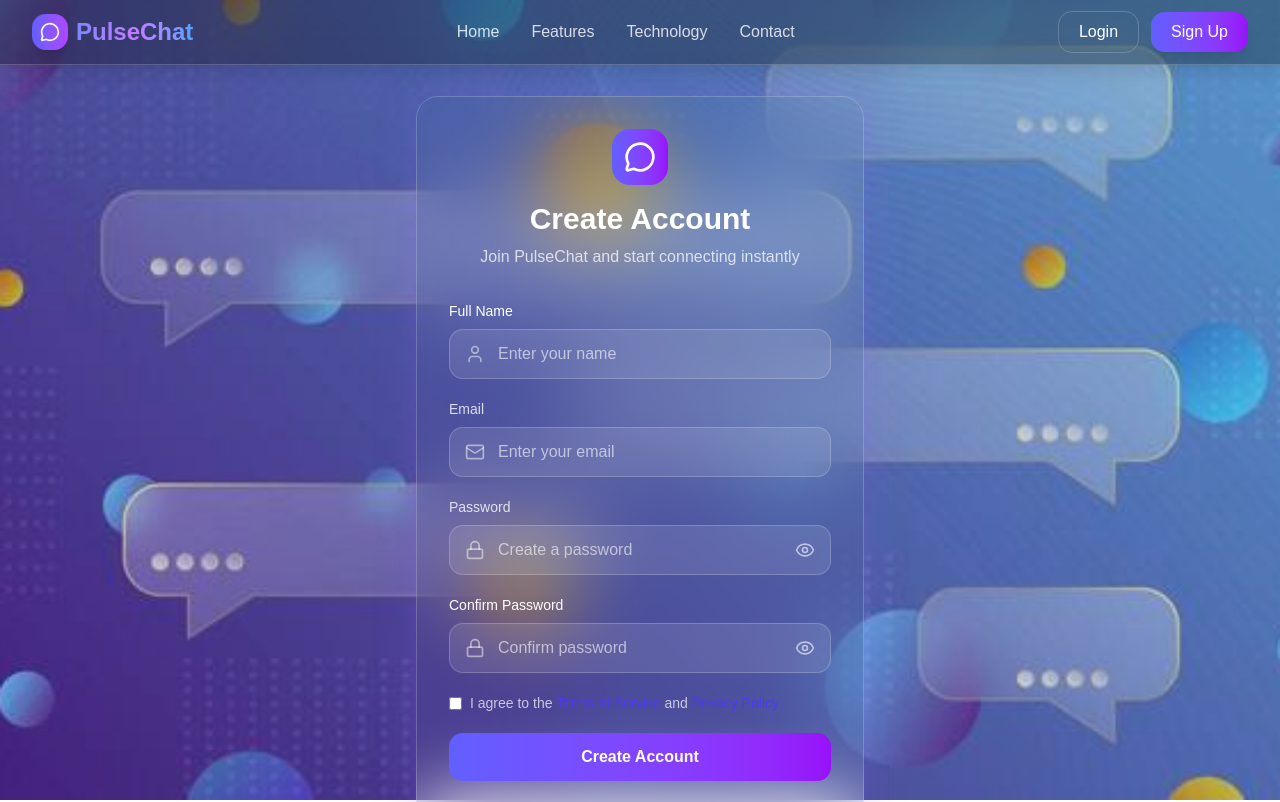
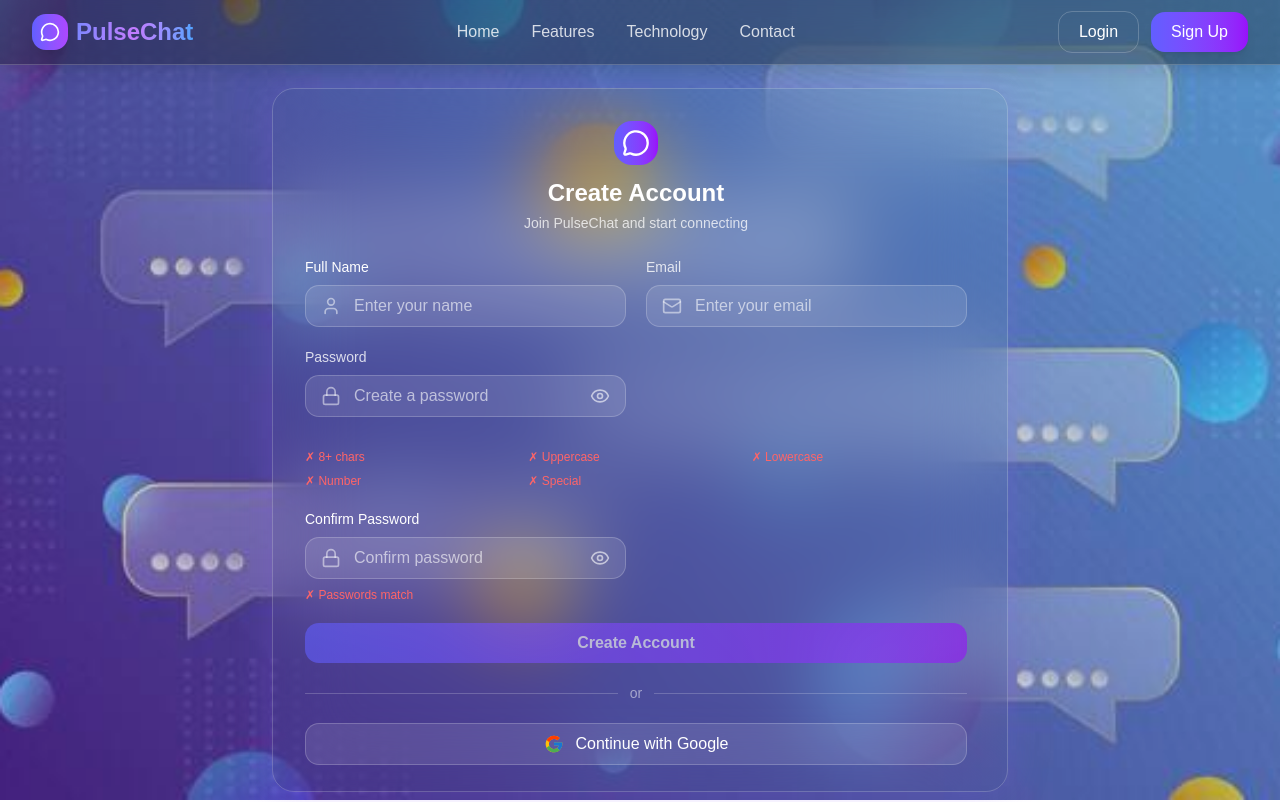
Before and after one commit to priyanshukumar55a-cmyk/PulseChat, a React (Vite) app in the folder frontend/: page /signup in a window 1280 px wide. Shown: the top 802 px of the page. Built offline with nearby package versions, Linux system fonts and the light colour scheme.

Commit message:
enhanced: authentication

```diff
--- a/frontend/src/Pages/Login.jsx
+++ b/frontend/src/Pages/Login.jsx
@@ -1,16 +1,26 @@
-import { useState } from "react";
+import { useState, useEffect } from "react";
 import { Eye, EyeOff, Mail, Lock, MessageCircle } from "lucide-react";
-import { Form, Link } from "react-router-dom";
+import {  Link, useNavigate } from "react-router-dom";
 import { FcGoogle } from "react-icons/fc";
 import { toast } from "sonner";
 import axios from "axios";
+import { Loader2 } from "lucide-react";
 
 export default function Login() {
+  const navigate = useNavigate();
+  useEffect(() => {
+    const prev = document.body.style.overflow;
+    document.body.style.overflow = "hidden";
+    return () => {
+      document.body.style.overflow = prev;
+    };
+  }, []);
   const [showPassword, setShowPassword] = useState(false);
   const [formData, setFormData] = useState({
     email: "",
     password:"",
   })
+  const [loading, setLoading] = useState(false);
 
   const handleChange = (e) => {
     setFormData({
@@ -21,7 +31,7 @@ export default function Login() {
 
   const handleSubmit = async (e) => {
     e.preventDefault();
-    console.log("Submit clicked");
+    setLoading(true)
 
       try {
         const res = await axios.post("http://localhost:3001/api/user/login", {
@@ -29,37 +39,46 @@ export default function Login() {
           password: formData.password,
         });
 
-        toast.success("Login Successfull")
+        toast.success("Login Successfull!");
+        // Store token if using JWT
+        localStorage.setItem("token", res.data.token);
+        navigate("/");
         console.log(res.data);
       } catch (err) {
         toast.error("Error Occured!");
         console.error(err.response?.data || err.message);
+      } finally {
+        setLoading(false)
       }
     };
 
   return (
-    <div className="relative min-h-screen flex items-center justify-center px-4 pt-25 pb-10">
-      {/* Login Card */}
-      <div className="relative z-10 w-full max-w-md">
-        <div className="backdrop-blur-2xl  border border-white/20 rounded-3xl p-8 shadow-2xl ">
+    <div className="relative flex items-center justify-center px-4 mt-16 min-h-[calc(100vh-4rem)] overflow-hidden">
+      <div className="relative z-10 w-140 max-w-3xl px-4">
+        <div className="backdrop-blur-2xl border border-white/20 rounded-3xl p-6 md:px-8 shadow-2xl max-h-[calc(100vh-6rem)]">
+          <div className="overflow-y-auto max-h-[calc(100vh-9rem)] pr-2">
             {/* Logo */}
-          <div className="flex flex-col items-center mb-8">
-            <div className="p-3 rounded-2xl bg-gradient-to-r from-indigo-500 to-purple-600">
-              <MessageCircle className="w-8 h-8 text-white" />
+            <div className="flex flex-col items-center mb-6">
+              <div className="p-2 rounded-2xl bg-gradient-to-r from-indigo-500 to-purple-600">
+                <MessageCircle className="w-7 h-7 text-white" />
               </div>
 
-            <h1 className="mt-4 text-3xl font-bold text-white">Welcome Back</h1>
+              <h1 className="mt-3 text-2xl font-bold text-white">
+                Welcome Back
+              </h1>
 
-            <p className="text-white/75 mt-2 text-center">
+              <p className="text-white/75 mt-1 text-center text-sm">
                 Sign in to continue your conversations
               </p>
             </div>
 
             {/* Form */}
-          <form onSubmit={handleSubmit} className="space-y-5">
+            <form onSubmit={handleSubmit} className="space-y-4">
               {/* Email */}
               <div>
-              <label className="block text-sm text-white/80 mb-2">Email</label>
+                <label className="block text-sm text-white/80 mb-2">
+                  Email
+                </label>
 
                 <div className="relative">
                   <Mail className="absolute left-4 top-1/2 -translate-y-1/2 text-white/50 w-5 h-5" />
@@ -71,7 +90,7 @@ export default function Login() {
                     value={formData.email}
                     type="email"
                     placeholder="Enter your email"
-                  className="w-full pl-12 pr-4 py-3 rounded-xl bg-white/10 border border-white/20 text-white placeholder:text-white/60 outline-none focus:ring-2 focus:ring-indigo-500"
+                    className="w-full pl-12 pr-4 py-2 rounded-xl bg-white/10 border border-white/20 text-white placeholder:text-white/60 outline-none focus:ring-2 focus:ring-indigo-500"
                   />
                 </div>
               </div>
@@ -92,7 +111,7 @@ export default function Login() {
                     value={formData.password}
                     type={showPassword ? "text" : "password"}
                     placeholder="Enter your password"
-                  className="w-full pl-12 pr-12 py-3 rounded-xl bg-white/10 border border-white/20 text-white placeholder:text-white/60 outline-none focus:ring-2 focus:ring-indigo-500"
+                    className="w-full pl-12 pr-10 py-2 rounded-xl bg-white/10 border border-white/20 text-white placeholder:text-white/60 outline-none focus:ring-2 focus:ring-indigo-500"
                   />
 
                   <button
@@ -130,22 +149,17 @@ export default function Login() {
               {/* Login Button */}
               <button
                 type="submit"
-              className="
-                w-full
-                py-3
-                rounded-xl
-                bg-gradient-to-r
-                from-indigo-500
-                to-purple-600
-                text-white
-                font-semibold
-                hover:scale-[1.02]
-                hover:shadow-[0_0_25px_rgba(139,92,246,0.5)]
-                transition-all
-                duration-300
-              "
+                disabled={loading}
+                className="w-full py-2 rounded-xl bg-gradient-to-r from-indigo-500 to-purple-600 text-white font-semibold hover:scale-[1.02] hover:shadow-[0_0_25px_rgba(139,92,246,0.5)] transition-all duration-300"
               >
-              Sign In
+                {loading ? (
+                  <div className="justify-center flex items-center gap-3">
+                    <Loader2 className="h-5 w-5 animate-spin" />
+                    <span>Signing In...</span>
+                  </div>
+                ) : (
+                  "Sign In"
+                )}
               </button>
 
               {/* Divider */}
@@ -158,22 +172,7 @@ export default function Login() {
               {/* Google Login */}
               <button
                 type="button"
-              className="
-                w-full
-                py-3
-                rounded-xl
-                bg-white/10
-                border
-                border-white/20
-                text-white
-                hover:bg-white/15
-                transition
-                hover:cursor-pointer
-                flex
-                items-center
-                justify-center
-                gap-2
-              "
+                className="w-full py-2 rounded-xl bg-white/10 border border-white/20 text-white hover:bg-white/15 transition hover:cursor-pointer flex items-center justify-center gap-2"
               >
                 <FcGoogle className="w-5 h-5" />
                 Continue with Google
@@ -181,7 +180,7 @@ export default function Login() {
             </form>
 
             {/* Footer */}
-          <p className="text-center text-white/70 mt-6">
+            <p className="text-center text-white/70 mt-4">
               Don't have an account?{" "}
               <Link
                 to="/signup"
@@ -190,11 +189,12 @@ export default function Login() {
                 Sign Up
               </Link>
             </p>
-          <p className="text-white/50 text-sm text-center mt-4">
+            <p className="text-white/50 text-sm text-center mt-3">
               Secure • Real-time • End-to-End Conversations
             </p>
           </div>
         </div>
       </div>
+    </div>
   );
 }
--- a/frontend/src/Pages/Signup.jsx
+++ b/frontend/src/Pages/Signup.jsx
@@ -1,13 +1,22 @@
-import { useState } from "react";
-import { Eye, EyeOff, Mail, Lock, User, MessageCircle } from "lucide-react";
+import { useState, useEffect } from "react";
+import { Eye, EyeOff, Mail, Lock, User, MessageCircle, Loader2 } from "lucide-react";
 import { FcGoogle } from "react-icons/fc";
-import { Link } from "react-router-dom";
+import { Link, useNavigate } from "react-router-dom";
 import axios from "axios";
-import { toast, Toaster } from "sonner";
+import { toast } from "sonner";
 
 export default function Signup() {
+  const navigate = useNavigate();
+  useEffect(() => {
+    const prev = document.body.style.overflow;
+    document.body.style.overflow = "hidden";
+    return () => {
+      document.body.style.overflow = prev;
+    };
+  }, []);
   const [showPassword, setShowPassword] = useState(false);
   const [showConfirmPassword, setShowConfirmPassword] = useState(false);
+  const [loading, setLoading] = useState(false);
 
   const [formData, setFormData] = useState({
     name: "",
@@ -15,6 +24,17 @@ export default function Signup() {
     password: "",
     confirmPassword: "",
   });
+
+  const password = formData.password;
+  const passwordChecks = {
+    length: password.length >= 8,
+    uppercase: /[A-Z]/.test(password),
+    lowercase: /[a-z]/.test(password),
+    number: /\d/.test(password),
+    special: /[@$!%*?&]/.test(password),
+  };
+
+  const isPasswordValid = Object.values(passwordChecks).every(Boolean);
 
   const handleChange = (e) => {
     setFormData({
@@ -27,65 +47,81 @@ export default function Signup() {
     e.preventDefault();
 
     if (formData.password !== formData.confirmPassword) {
-      toast.error("Passwords do not match");
+      toast.error("Passwords do not match!");
+      return;
+    }
+
+    const nameRegex = /^[A-Za-z ]+$/;
+    const emailRegex = /^[^\s@]+@[^\s@]+\.[^\s@]+$/;
+
+    if (!nameRegex.test(formData.name)) {
+      toast.error("Name can only contain letters");
+      return;
+    }
+
+    if (!emailRegex.test(formData.email)) {
+      toast.error("Please enter a valid email address");
       return;
     }
 
     try {
+      setLoading(true);
       const res = await axios.post("http://localhost:3001/api/user/register", {
         username: formData.name,
         email: formData.email,
         password: formData.password,
       });
 
-      toast.success("Registration Successfull")
-      console.log(res.data);
+      toast.success("Registration Successfull!");
+      setFormData({
+        name: "",
+        email: "",
+        password: "",
+        confirmPassword: "",
+      });
+      setTimeout(() => {
+        navigate("/login");
+      }, 1500);
     } catch (err) {
       toast.error("Error Occured!");
-      console.error(err.response?.data || err.message);
+    } finally {
+      setLoading(false)
     }
   };
 
   return (
-    <div className="relative min-h-screen flex items-center justify-center px-4 pt-24 pb-10">
-      <div className="relative z-10 w-full max-w-md">
+    <div className="relative flex items-center justify-center px-4 py-6 mt-16 min-h-[calc(100vh-4rem)]">
+      <div className="relative z-10 w-full max-w-3xl px-4">
         <div
-          className="
-          backdrop-blur-2xl
-          border border-white/20
-          rounded-3xl
-          p-8
-          shadow-[0_0_40px_rgba(139,92,246,0.25)]
-        "
+          className={
+            "backdrop-blur-2xl border border-white/20 rounded-3xl p-6 md:p-8 shadow-[0_0_40px_rgba(139,92,246,0.25)] max-h-[calc(100vh-6rem)]"
+          }
         >
+          <div className="overflow-auto max-h-[calc(100vh-9rem)] pr-2 scrollbar-none">
             {/* Logo */}
-          <div className="flex flex-col items-center mb-8">
-            <div
-              className="
-              p-3 rounded-2xl
-              bg-gradient-to-r
-              from-indigo-500
-              to-purple-600
-              hover:rotate-12
-              transition-all duration-300
-            "
-            >
-              <MessageCircle className="w-8 h-8 text-white" />
+            <div className="flex flex-col items-center mb-6">
+              <div className="p-2 rounded-2xl bg-gradient-to-r from-indigo-500 to-purple-600 transition-all duration-300">
+                <MessageCircle className="w-7 h-7 text-white" />
               </div>
 
-            <h1 className="mt-4 text-3xl font-bold text-white">
+              <h1 className="mt-3 text-2xl font-bold text-white">
                 Create Account
               </h1>
 
-            <p className="text-white/75 mt-2 text-center">
-              Join PulseChat and start connecting instantly
+              <p className="text-white/75 mt-1 text-center text-sm">
+                Join PulseChat and start connecting
               </p>
             </div>
 
-          <form className="space-y-5" onSubmit={handleSubmit}>
+            <form
+              className="grid gap-4 md:grid-cols-2 md:gap-5"
+              onSubmit={handleSubmit}
+            >
               {/* Name */}
               <div>
-              <label className="block text-sm text-white mb-2">Full Name</label>
+                <label className="block text-sm text-white mb-2">
+                  Full Name
+                </label>
 
                 <div className="relative">
                   <User className="absolute left-4 top-1/2 -translate-y-1/2 text-white/50 w-5 h-5" />
@@ -97,25 +133,16 @@ export default function Signup() {
                     name="name"
                     value={formData.name}
                     onChange={handleChange}
-                  className="
-                    w-full
-                    pl-12 pr-4 py-3
-                    rounded-xl
-                    bg-white/10
-                    border border-white/20
-                    text-white
-                    placeholder:text-white/60
-                    outline-none
-                    focus:ring-2
-                    focus:ring-indigo-500
-                  "
+                    className="w-full pl-12 pr-4 py-2 rounded-xl bg-white/10 border border-white/20 text-white placeholder:text-white/60 outline-none focus:ring-2 focus:ring-indigo-500"
                   />
                 </div>
               </div>
 
               {/* Email */}
               <div>
-              <label className="block text-sm text-white/80 mb-2">Email</label>
+                <label className="block text-sm text-white/80 mb-2">
+                  Email
+                </label>
 
                 <div className="relative">
                   <Mail className="absolute left-4 top-1/2 -translate-y-1/2 text-white/50 w-5 h-5" />
@@ -127,18 +154,7 @@ export default function Signup() {
                     name="email"
                     value={formData.email}
                     onChange={handleChange}
-                  className="
-                    w-full
-                    pl-12 pr-4 py-3
-                    rounded-xl
-                    bg-white/10
-                    border border-white/20
-                    text-white
-                    placeholder:text-white/60
-                    outline-none
-                    focus:ring-2
-                    focus:ring-indigo-500
-                  "
+                    className="w-full pl-12 pr-4 py-2 rounded-xl bg-white/10 border border-white/20 text-white placeholder:text-white/60 outline-none focus:ring-2 focus:ring-indigo-500"
                   />
                 </div>
               </div>
@@ -159,18 +175,7 @@ export default function Signup() {
                     name="password"
                     value={formData.password}
                     onChange={handleChange}
-                  className="
-                    w-full
-                    pl-12 pr-12 py-3
-                    rounded-xl
-                    bg-white/10
-                    border border-white/20
-                    text-white
-                    placeholder:text-white/60
-                    outline-none
-                    focus:ring-2
-                    focus:ring-indigo-500
-                  "
+                    className="w-full pl-12 pr-10 py-2 rounded-xl bg-white/10 border border-white/20 text-white placeholder:text-white/60 outline-none focus:ring-2 focus:ring-indigo-500"
                   />
 
                   <button
@@ -185,6 +190,44 @@ export default function Signup() {
                     )}
                   </button>
                 </div>
+              </div>
+
+              <div className="md:col-span-2 mt-3 grid grid-cols-2 md:grid-cols-3 gap-2 text-xs">
+                <p
+                  className={
+                    passwordChecks.length ? "text-green-400" : "text-red-400"
+                  }
+                >
+                  {passwordChecks.length ? "✓" : "✗"} 8+ chars
+                </p>
+                <p
+                  className={
+                    passwordChecks.uppercase ? "text-green-400" : "text-red-400"
+                  }
+                >
+                  {passwordChecks.uppercase ? "✓" : "✗"} Uppercase
+                </p>
+                <p
+                  className={
+                    passwordChecks.lowercase ? "text-green-400" : "text-red-400"
+                  }
+                >
+                  {passwordChecks.lowercase ? "✓" : "✗"} Lowercase
+                </p>
+                <p
+                  className={
+                    passwordChecks.number ? "text-green-400" : "text-red-400"
+                  }
+                >
+                  {passwordChecks.number ? "✓" : "✗"} Number
+                </p>
+                <p
+                  className={
+                    passwordChecks.special ? "text-green-400" : "text-red-400"
+                  }
+                >
+                  {passwordChecks.special ? "✓" : "✗"} Special
+                </p>
               </div>
 
               {/* Confirm Password */}
@@ -203,18 +246,7 @@ export default function Signup() {
                     placeholder="Confirm password"
                     value={formData.confirmPassword}
                     onChange={handleChange}
-                  className="
-                    w-full
-                    pl-12 pr-12 py-3
-                    rounded-xl
-                    bg-white/10
-                    border border-white/20
-                    text-white
-                    placeholder:text-white/60
-                    outline-none
-                    focus:ring-2
-                    focus:ring-indigo-500
-                  "
+                    className="w-full pl-12 pr-10 py-2 rounded-xl bg-white/10 border border-white/20 text-white placeholder:text-white/60 outline-none focus:ring-2 focus:ring-indigo-500"
                   />
 
                   <button
@@ -229,54 +261,40 @@ export default function Signup() {
                     )}
                   </button>
                 </div>
+                <div className="mt-2 text-xs">
+                  <p
+                    className={
+                      password && password === formData.confirmPassword
+                        ? "text-green-400"
+                        : "text-red-400"
+                    }
+                  >
+                    {password && password === formData.confirmPassword
+                      ? "✓"
+                      : "✗"}{" "}
+                    Passwords match
+                  </p>
                 </div>
-
-            {/* Terms */}
-            <label className="flex items-start gap-2 text-sm text-white/70 hover:cursor-pointer">
-              <input required type="checkbox" className="mt-1 accent-indigo-500" />
-
-              <span>
-                I agree to the{" "}
-                <button
-                  type="button"
-                  className="text-indigo-600 hover:text-indigo-300"
-                >
-                  Terms of Service
-                </button>{" "}
-                and{" "}
-                <button
-                  type="button"
-                  className="text-indigo-600 hover:text-indigo-300"
-                >
-                  Privacy Policy
-                </button>
-              </span>
-            </label>
+              </div>
 
               {/* Signup Button */}
                 <button
                   type="submit"
-              className="
-                w-full
-                py-3
-                rounded-xl
-                bg-gradient-to-r
-                from-indigo-500
-                to-purple-600
-                text-white
-                font-semibold
-                hover:scale-[1.02]
-                hover:shadow-[0_0_25px_rgba(139,92,246,0.5)]
-                transition-all
-                duration-300
-                hover:cursor-pointer
-              "
+                  disabled={!isPasswordValid || loading}
+                  className={`w-full md:col-span-2 py-2 rounded-xl bg-gradient-to-r from-indigo-500 to-purple-600 text-white font-semibold hover:scale-[1.02] hover:shadow-[0_0_25px_rgba(139,92,246,0.5)] transition-all duration-300 ${isPasswordValid ? "hover:scale-[1.02] hover:cursor-pointer" : " cursor-not-allowed opacity-60"}`}
                 >
-              Create Account
+                {loading ? (
+                  <div className="justify-center flex items-center gap-3">
+                    <Loader2 className="h-5 w-5 animate-spin" />
+                    <span>Creating Account...</span>
+                  </div>
+                ) : (
+                  "Create Account"
+                )}
               </button>
 
               {/* Divider */}
-            <div className="flex items-center gap-3">
+              <div className="flex items-center gap-3 md:col-span-2">
                 <div className="h-px flex-1 bg-white/20" />
                 <span className="text-white/50 text-sm">or</span>
                 <div className="h-px flex-1 bg-white/20" />
@@ -285,18 +303,7 @@ export default function Signup() {
               {/* Google Signup */}
               <button
                 type="button"
-              className="
-                w-full
-                py-3
-                rounded-xl
-                bg-white/10
-                border border-white/20
-                text-white
-                flex items-center justify-center gap-3
-                hover:bg-white/15
-                transition-all duration-300
-                hover:cursor-pointer
-              "
+                className="w-full md:col-span-2 py-2 rounded-xl bg-white/10 border border-white/20 text-white flex items-center justify-center gap-3 hover:bg-white/15 transition-all duration-300 hover:cursor-pointer"
               >
                 <FcGoogle className="text-xl" />
                 Continue with Google
@@ -304,7 +311,7 @@ export default function Signup() {
             </form>
 
             {/* Footer */}
-          <p className="text-center text-white/70 mt-6">
+            <p className="text-center text-white/70 mt-4">
               Already have an account?{" "}
               <Link
                 to="/login"
@@ -313,12 +320,12 @@ export default function Signup() {
                 Sign In
               </Link>
             </p>
-
-          <p className="text-white/50 text-sm text-center mt-4">
+            <p className="text-white/50 text-sm text-center mt-3">
               Secure • Real-time • End-to-End Conversations
             </p>
           </div>
         </div>
       </div>
+    </div>
   );
 }
--- a/package.json
+++ b/package.json
@@ -18,6 +18,7 @@
     "dotenv": "^17.4.2",
     "express": "^5.2.1",
     "express-async-handler": "^1.2.0",
+    "express-validator": "^7.3.2",
     "jsonwebtoken": "^9.0.3",
     "mongoose": "^9.6.3",
     "nodemon": "^3.1.14"
```
Also changed, not shown: 2 other files (tests, documents, lock files or other folders). Lines whose indentation alone changed are shown as unchanged.
